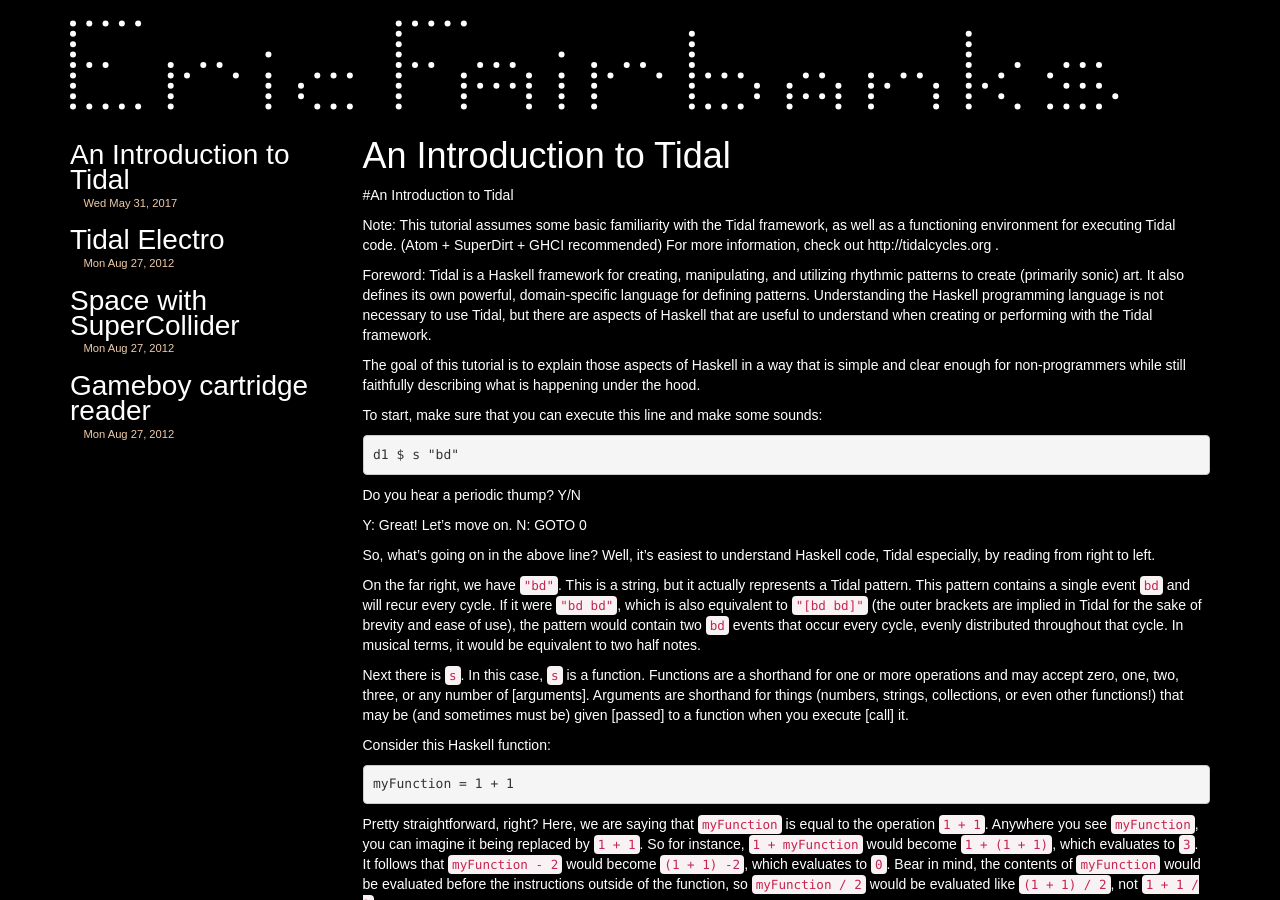
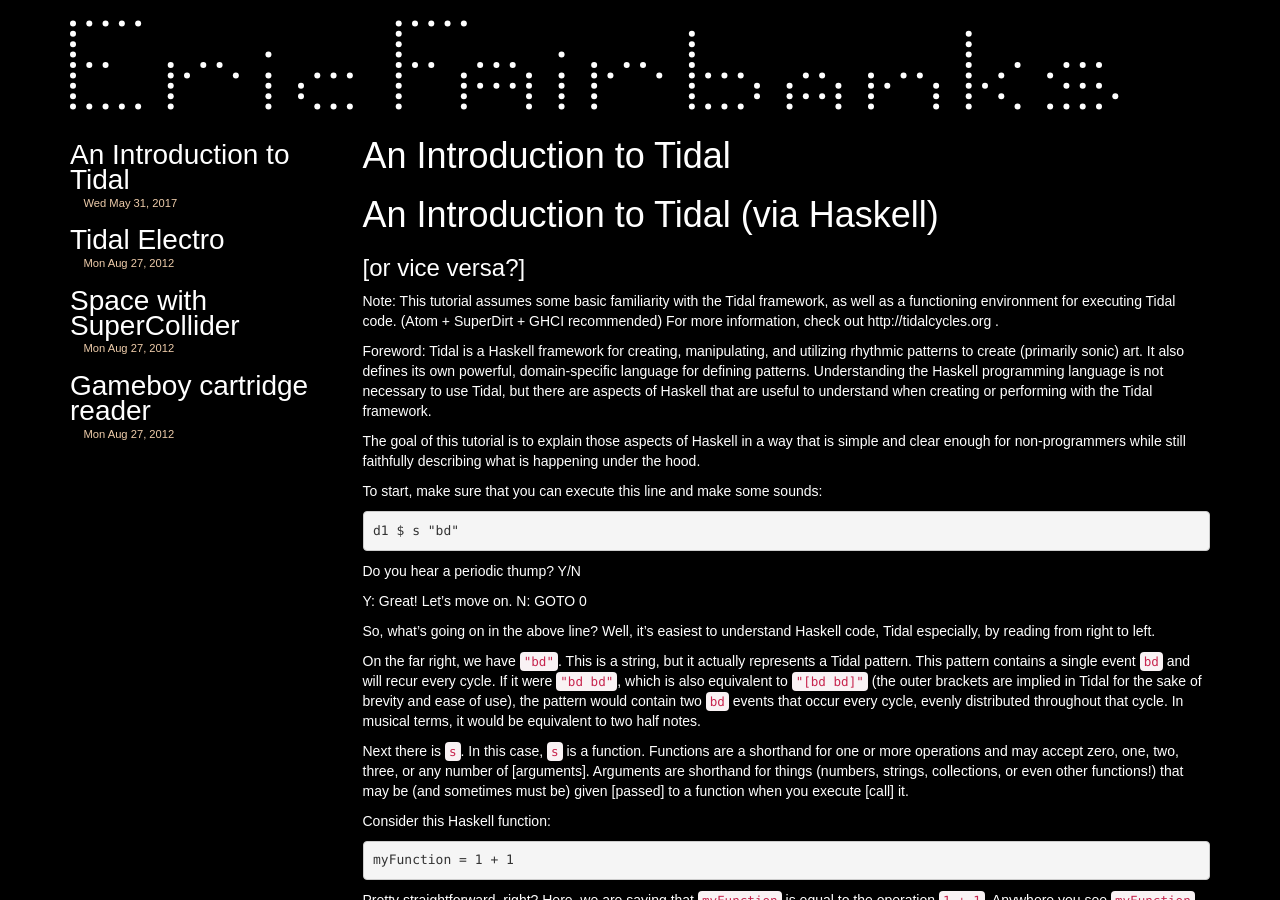
Before and after one commit to efairbanks/ericfairbanks-org-jekyll-bootstrap, a Jekyll site: the page built from _posts/2017-05-31-an-introduction-to-tidal.markdown, in a window 1280 px wide and 900 px high. Built offline with Jekyll 4.4.1, drawn with Linux system fonts in a browser that asks for light colours.

Commit message:
modifications to tidal tut post

```diff
--- a/_posts/2017-05-31-an-introduction-to-tidal.markdown
+++ b/_posts/2017-05-31-an-introduction-to-tidal.markdown
@@ -5,7 +5,8 @@
 layout: post
 ---
 
-#An Introduction to Tidal
+# An Introduction to Tidal (via Haskell)
+### [or vice versa?]
 
 Note: This tutorial assumes some basic familiarity with the Tidal framework, as well as a functioning environment for executing Tidal code. (Atom + SuperDirt + GHCI recommended) For more information, check out http://tidalcycles.org .
 
```
